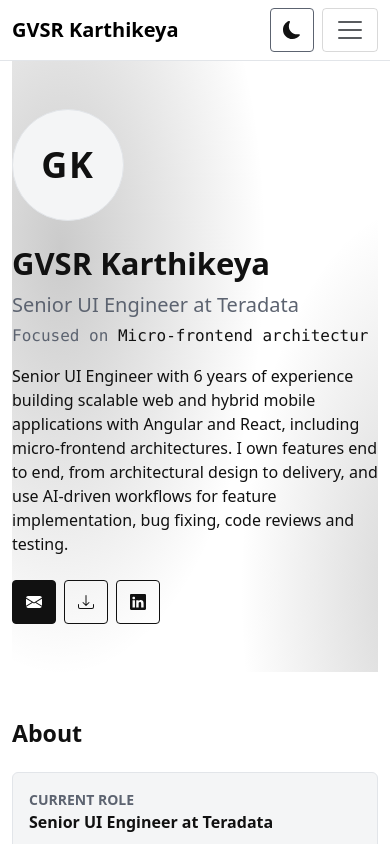
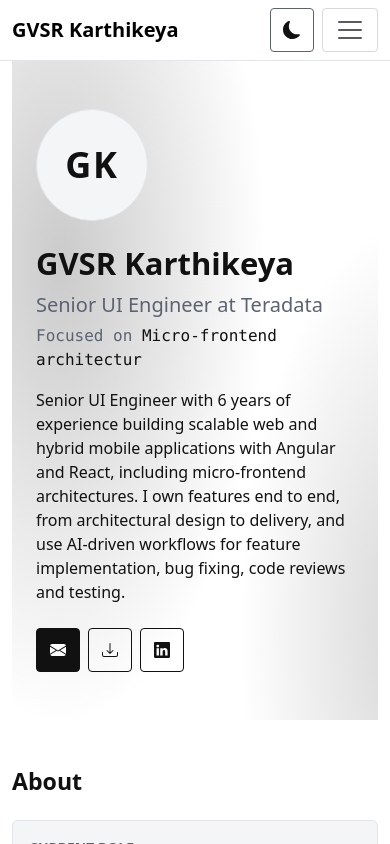
Before and after one commit to gvsrkarthikeya/karthikeya-portfolio, an Angular app: page / in a window 390 px wide. Shown: the top 844 px of the page. Built offline with nearby package versions, Linux system fonts and the light colour scheme.

Commit message:
fix(hero): inset hero content from its background on mobile and desktop (#40)

```diff
--- a/src/app/features/home/hero/hero.html
+++ b/src/app/features/home/hero/hero.html
@@ -1,4 +1,9 @@
-<section id="home" class="hero py-5 position-relative" tabindex="-1" aria-labelledby="hero-heading">
+<section
+  id="home"
+  class="hero py-5 px-4 px-lg-5 position-relative"
+  tabindex="-1"
+  aria-labelledby="hero-heading"
+>
   <div class="hero__bg" aria-hidden="true"></div>
   <div class="row align-items-center g-4 g-lg-5">
     <div class="col-12 col-md-auto">
```
Also changed, not shown: 1 other file (tests, documents, lock files or other folders).
